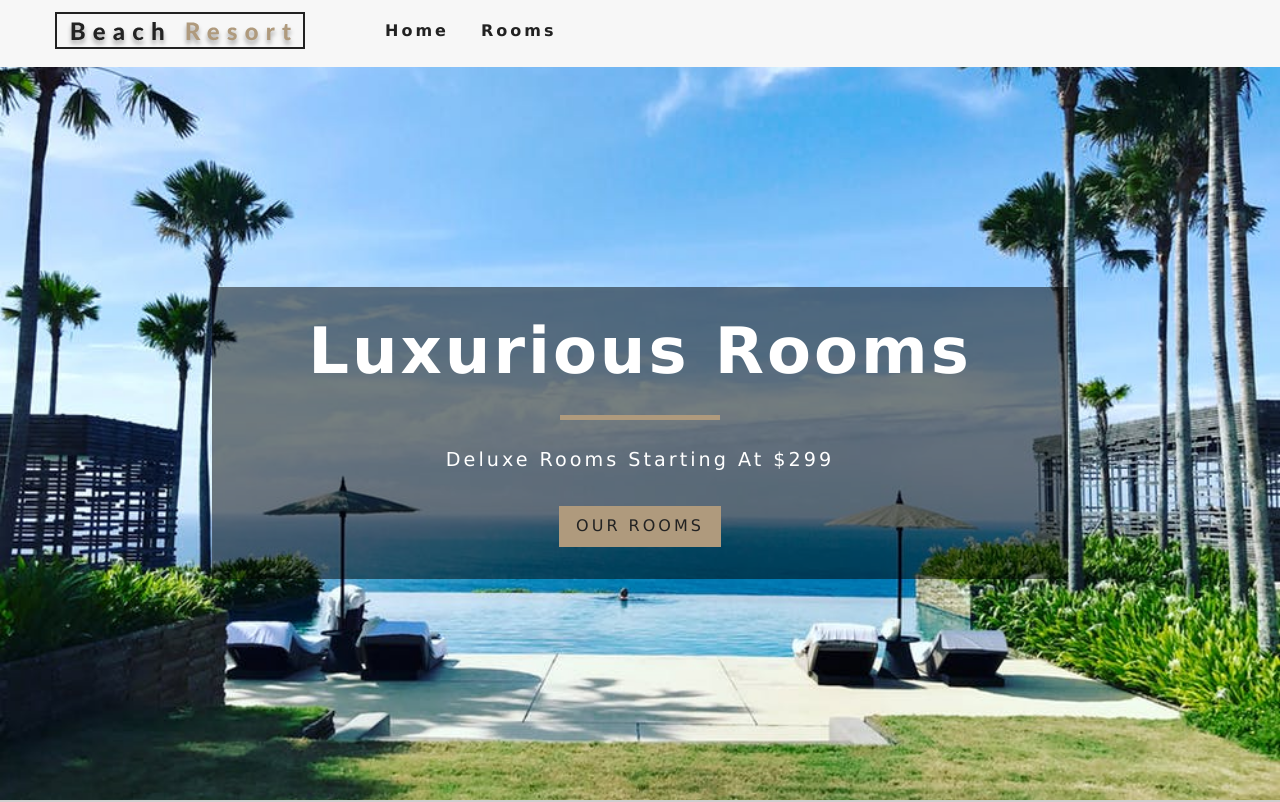
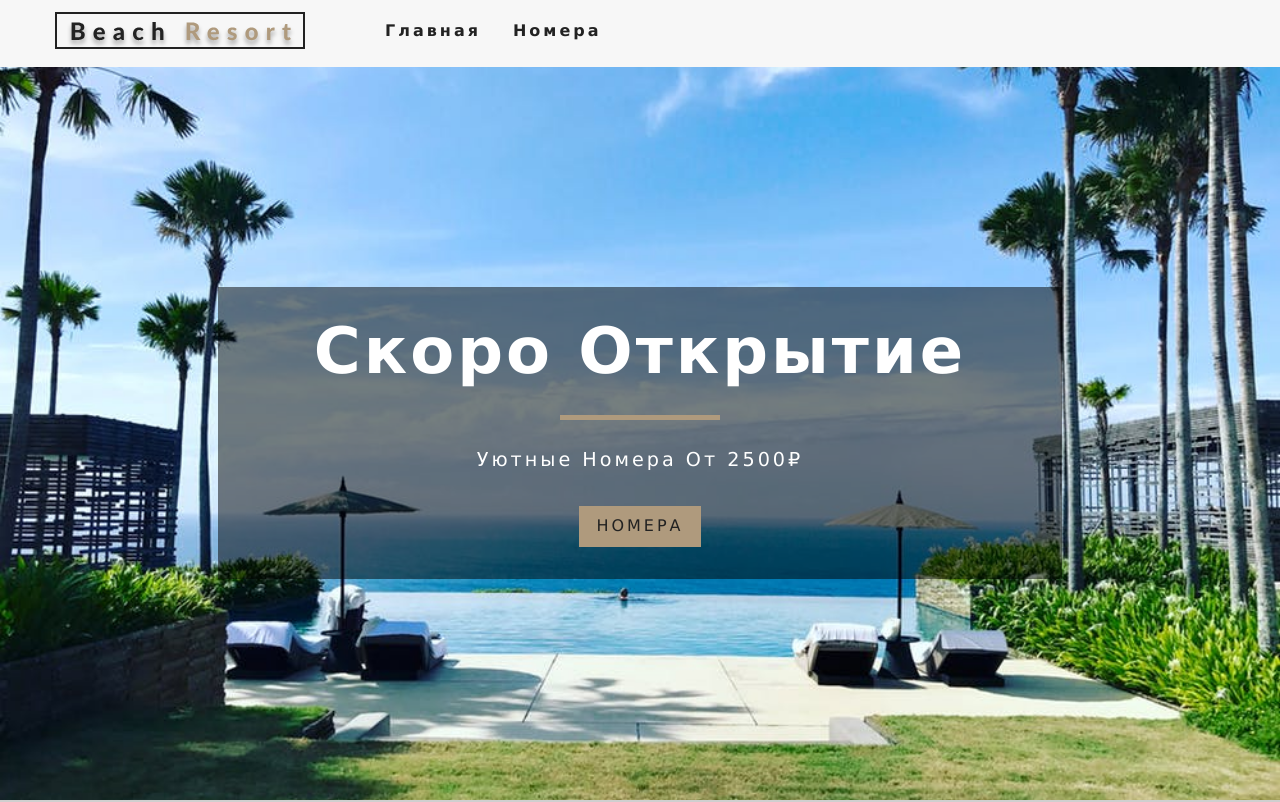
Before and after one commit to sensaur/telezhnayaHouse, a React (Create React App) app: page / in a window 1280 px wide. Shown: the top 802 px of the page. Built offline with nearby package versions, Linux system fonts and the light colour scheme.

Commit message:
range style fixed

```diff
--- a/src/components/NavBar.js
+++ b/src/components/NavBar.js
@@ -25,10 +25,10 @@ class NavBar extends Component {
                     </div>
                     <ul className={this.state.isOpen ? "nav-links show-nav" : "nav-links"}>
                         <li>
-                            <Link to="/">Home</Link>
+                            <Link to="/">Главная</Link>
                         </li>
                         <li>
-                            <Link to="/rooms">Rooms</Link>
+                            <Link to="/rooms">Номера</Link>
                         </li>
                     </ul>
                 </div>
--- a/src/pages/Home.js
+++ b/src/pages/Home.js
@@ -9,10 +9,10 @@ function Home() {
         <>
             <Hero hero="defaultHero">
                 <Banner
-                    title="luxurious rooms"
-                    subtitle="deluxe rooms starting at $299">
+                    title="Скоро открытие"
+                    subtitle="уютные номера от 2500₽">
                     <Link to="/rooms" className="btn-primary">
-                        our rooms
+                        номера
                     </Link>
                 </Banner>
             </Hero>
--- a/src/pages/Rooms.js
+++ b/src/pages/Rooms.js
@@ -10,7 +10,7 @@ function Room() {
             <Hero hero="roomsHero">
                 <Banner title='our rooms'>
                     <Link to='/' className='btn-primary'>
-                        return Home
+                        вернуться на главную
                     </Link>
                 </Banner>
             </Hero>
```
